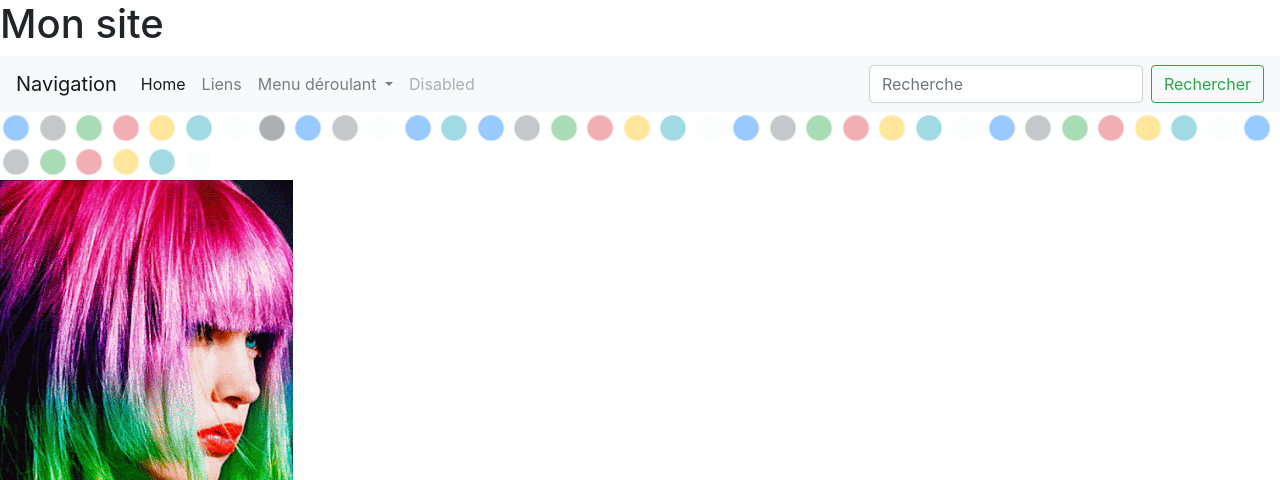
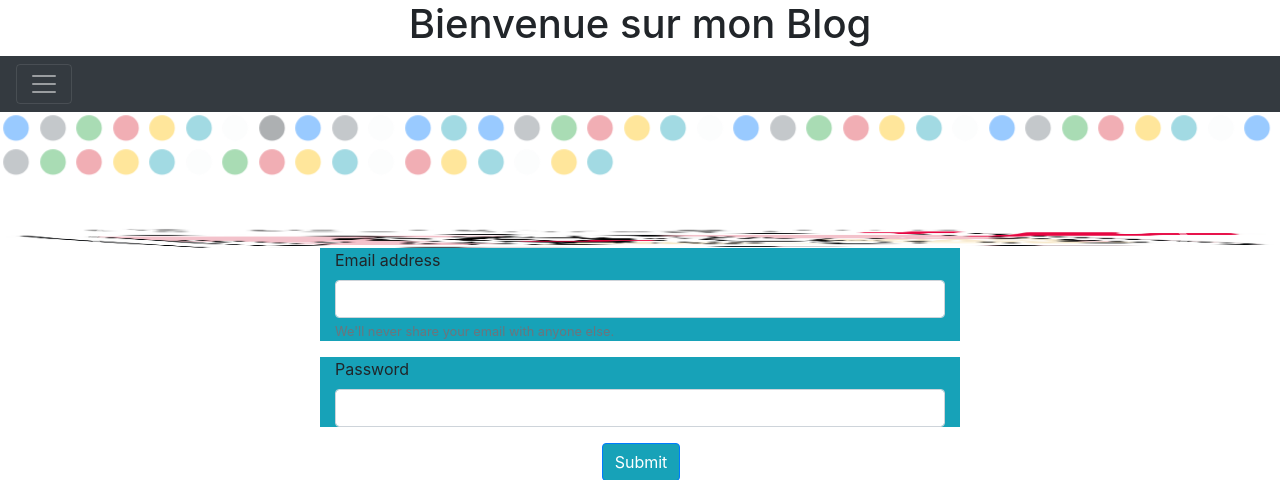
Before and after one commit to Eliza-dev/webforce-symfony, a Symfony app: template templates/layout.html.twig in a window 1280 px wide. Shown: the top 480 px of the page. Run offline with Twig, Linux system fonts and the light colour scheme; the template is opened without the code that fills it, so the values that code supplies are empty; some libraries are stand-ins or nearby versions.

Commit message:
Mon Blog

```diff
--- a/config/bundles.php
+++ b/config/bundles.php
@@ -12,4 +12,5 @@ return [
     Symfony\Bundle\MonologBundle\MonologBundle::class => ['all' => true],
     Symfony\Bundle\DebugBundle\DebugBundle::class => ['dev' => true, 'test' => true],
     Symfony\Bundle\MakerBundle\MakerBundle::class => ['dev' => true],
+    FOS\UserBundle\FOSUserBundle::class => ['all' => true],
 ];
--- /dev/null
+++ b/config/routes/fos_user.yaml
@@ -0,0 +1,2 @@
+fos_user:
+    resource: "@FOSUserBundle/Resources/config/routing/all.xml"
--- a/templates/header.html.twig
+++ b/templates/header.html.twig
@@ -1,37 +1,26 @@
-<h1> Mon site </h1>
+<h1 class="blog" align="center">Bienvenue sur mon Blog</h1>
+<div class="pos-f-t">
+    <div class="collapse" id="navbarToggleExternalContent">
+      <div class="bg-dark p-4">
+        <h5 class="text-white h4">Navigation</h5>
 
-    <nav class="navbar navbar-expand-lg navbar-light bg-light">
-        <a class="navbar-brand" href="#">Navigation</a>
-        <button class="navbar-toggler" type="button" data-toggle="collapse" data-target="#navbarSupportedContent" aria-controls="navbarSupportedContent" aria-expanded="false" aria-label="Toggle navigation">
-          <span class="navbar-toggler-icon"></span>
-        </button>
-
-        <div class="collapse navbar-collapse" id="navbarSupportedContent">
-          <ul class="navbar-nav mr-auto">
+          <ul class="navbar-nav">
             <li class="nav-item active">
               <a class="nav-link" href="#">Home <span class="sr-only">(current)</span></a>
             </li>
             <li class="nav-item">
-              <a class="nav-link" href="#">Liens</a>
-            </li>
-            <li class="nav-item dropdown">
-              <a class="nav-link dropdown-toggle" href="#" id="navbarDropdown" role="button" data-toggle="dropdown" aria-haspopup="true" aria-expanded="false">
-                Menu déroulant
-              </a>
-              <div class="dropdown-menu" aria-labelledby="navbarDropdown">
-                <a class="dropdown-item" href="#">Menu</a>
-                <a class="dropdown-item" href="#">Photos</a>
-                <div class="dropdown-divider"></div>
-                <a class="dropdown-item" href="#">Something else here</a>
-              </div>
+              <a class="nav-link" href="#">Menu</a>
             </li>
             <li class="nav-item">
-              <a class="nav-link disabled" href="#" tabindex="-1" aria-disabled="true">Disabled</a>
+              <a class="nav-link" href="#">Prix</a>
             </li>
           </ul>
-          <form class="form-inline my-2 my-lg-0">
-            <input class="form-control mr-sm-2" type="search" placeholder="Recherche" aria-label="Search">
-            <button class="btn btn-outline-success my-2 my-sm-0" type="submit">Rechercher</button>
-          </form>
         </div>
-      </nav>
+      </div>
+    </div>
+    <nav class="navbar navbar-dark bg-dark">
+      <button class="navbar-toggler" type="button" data-toggle="collapse" data-target="#navbarToggleExternalContent" aria-controls="navbarToggleExternalContent" aria-expanded="false" aria-label="Toggle navigation">
+        <span class="navbar-toggler-icon"></span>
+      </button>
+    </nav>
+  </div>
--- a/templates/layout.html.twig
+++ b/templates/layout.html.twig
@@ -2,12 +2,16 @@
 <html>
 <head>
     <link rel="stylesheet" href="{{ asset('bootstrap/css/bootstrap.min.css')}}" rel="stylesheet">
+    <script src="https://code.jquery.com/jquery-3.4.1.slim.min.js" integrity="sha384-J6qa4849blE2+poT4WnyKhv5vZF5SrPo0iEjwBvKU7imGFAV0wwj1yYfoRSJoZ+n" crossorigin="anonymous"></script>
+    <script src="https://cdn.jsdelivr.net/npm/popper.js@1.16.0/dist/umd/popper.min.js" integrity="sha384-Q6E9RHvbIyZFJoft+2mJbHaEWldlvI9IOYy5n3zV9zzTtmI3UksdQRVvoxMfooAo" crossorigin="anonymous"></script>
+    <script src="https://stackpath.bootstrapcdn.com/bootstrap/4.4.1/js/bootstrap.min.js" integrity="sha384-wfSDF2E50Y2D1uUdj0O3uMBJnjuUD4Ih7YwaYd1iqfktj0Uod8GCExl3Og8ifwB6" crossorigin="anonymous"></script>
     <title>Layout Testing</title>
 </head>
 <body>
     {% block header %}
     {% include 'header.html.twig' %}
     {% include 'navigation.html.twig' %}
+
     {% endblock %}
 
 
--- a/templates/navigation.html.twig
+++ b/templates/navigation.html.twig
@@ -122,6 +122,76 @@
   <div class="spinner-grow text-light" role="status">
     <span class="sr-only">Loading...</span>
   </div>
+  <div class="spinner-grow text-success" role="status">
+    <span class="sr-only">Loading...</span>
+  </div>
+  <div class="spinner-grow text-danger" role="status">
+    <span class="sr-only">Loading...</span>
+  </div>
+  <div class="spinner-grow text-warning" role="status">
+    <span class="sr-only">Loading...</span>
+  </div>
+  <div class="spinner-grow text-info" role="status">
+    <span class="sr-only">Loading...</span>
+  </div>
+  <div class="spinner-grow text-light" role="status">
+    <span class="sr-only">Loading...</span>
+  </div>
+  <div class="spinner-grow text-danger" role="status">
+    <span class="sr-only">Loading...</span>
+  </div>
+  <div class="spinner-grow text-warning" role="status">
+    <span class="sr-only">Loading...</span>
+  </div>
+  <div class="spinner-grow text-info" role="status">
+    <span class="sr-only">Loading...</span>
+  </div>
+  <div class="spinner-grow text-light" role="status">
+    <span class="sr-only">Loading...</span>
+  </div>
+  <div class="spinner-grow text-warning" role="status">
+    <span class="sr-only">Loading...</span>
+  </div>
+  <div class="spinner-grow text-info" role="status">
+    <span class="sr-only">Loading...</span>
+  </div>
   <br>
 
-  <A href="" title="Get Firefox - Web browsing redefined."><IMG src="images/giphy.gif" alt="" style="text-align: center"/></A>
+<br/>
+<br/>
+<div id="carouselExampleControls" class="carousel slide" data-ride="carousel">
+    <div class="carousel-inner">
+      <div class="carousel-item active">
+        <img src="images/logoblog.gif" class="d-block w-100" alt="..." height="20" width="10">
+      </div>
+      <div class="carousel-item">
+        <img src="images/logoblog.gif" class="d-block w-100" alt="..." height="20" width="10">
+      </div>
+      <div class="carousel-item">
+        <img src="images/logoblog.gif" class="d-block w-100" alt="..." height="20" width="10">
+      </div>
+    </div>
+    <a class="carousel-control-prev" href="#carouselExampleControls" role="button" data-slide="prev">
+      <span class="carousel-control-prev-icon" aria-hidden="true"></span>
+      <span class="sr-only">Previous</span>
+    </a>
+    <a class="carousel-control-next" href="#carouselExampleControls" role="button" data-slide="next">
+      <span class="carousel-control-next-icon" aria-hidden="true"></span>
+      <span class="sr-only">Next</span>
+    </a>
+  </div>
+
+  <form>
+    <div class="form-group col-6 bg-info mx-auto">
+      <label for="exampleInputEmail1">Email address</label>
+      <input type="email" class="form-control" id="exampleInputEmail1" aria-describedby="emailHelp">
+      <small id="emailHelp" class="form-text text-muted">We'll never share your email with anyone else.</small>
+    </div>
+    <div class="form-group col-6 bg-info mx-auto">
+      <label for="exampleInputPassword1">Password</label>
+      <input type="password" class="form-control" id="exampleInputPassword1">
+    </div>
+    <div class="form-group col-md-12 col-lg-1 align-self-center mb-3 mx-auto">
+    <button type="submit" class="btn btn-primary bg-info">Submit</button>
+    </div>
+  </form>
```
Also changed, not shown: src/Controller/BlogController.php (added, +19 -0 lines), src/Controller/MonBlogController.php (added, +19 -0 lines), src/Entity/User.php (added, +27 -0 lines), templates/bonjour/index.html.twig (deleted, +0 -7 lines), templates/mon_blog/index.html.twig (added, +20 -0 lines), public/images/logoblog.gif (added), public/images/noel.jpg (added), public/images/sapin.jpg (added), 5 other files.
